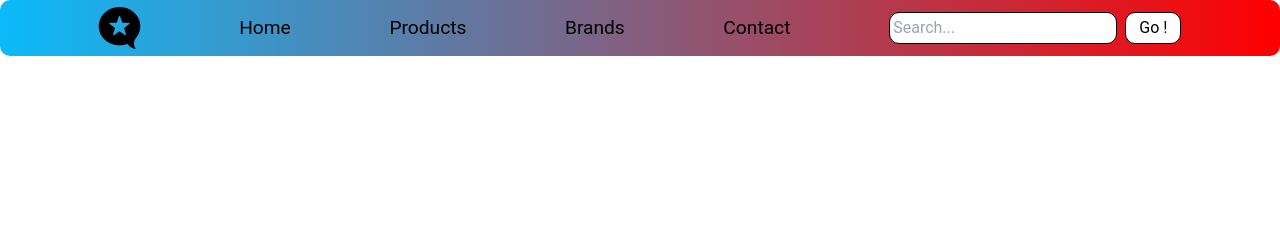
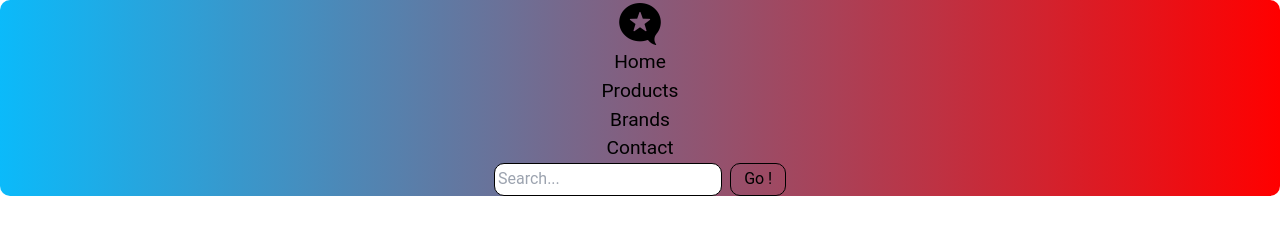
Before and after one commit to Laskovic/responsive_menu, a website: page index.html in a window 1280 px wide. Drawn offline with nearby package versions, Linux system fonts and the light colour scheme; files that its build step writes are made by us from their sources.

Commit message:
successfully installed tailwind, proceeding to adding tailwind classes instead of using plain css

```diff
--- a/index.html
+++ b/index.html
@@ -4,20 +4,22 @@
     <meta charset="UTF-8">
     <meta http-equiv="X-UA-Compatible" content="IE=edge">
     <meta name="viewport" content="width=device-width, initial-scale=1.0">
-    <link rel="stylesheet" href="/scr/styles.css">
+    <link rel="stylesheet" href="./tailwind/output.css">
     <script src="https://kit.fontawesome.com/51eb43ada7.js" crossorigin="anonymous"></script>
     <title>Menu</title>
 </head>
 <body>
     <section>
-        <div class="wrapper">
+        <div class="wrapper flex flex-col">
             <i class="fa-brands fa-microblog"></i>
                     <a href="" class="link">Home</a>
                     <a href="" class="link">Products</a>
                     <a href="" class="link">Brands</a>
                     <a href="" class="link">Contact</a>
                     <div class="search-wrapper">
+                        <form action="">
                         <input type="text" class="searchTerm" placeholder="Search...">
+                        </form>
                         <button type="submit" class="searchButton">Go !
                         </button>
                 </div>
--- a/src/styles.css
+++ b/styles.css
@@ -1,6 +1,12 @@
 @tailwind base;
 @tailwind components;
 @tailwind utilities;
+
+
+@tailwind base;
+@tailwind components;
+@tailwind utilities;
+
 
 @import url('https://fonts.googleapis.com/css2?family=Roboto:wght@500&display=swap');
 
--- /dev/null
+++ b/tailwind.config.js
@@ -0,0 +1,8 @@
+/** @type {import('tailwindcss').Config} */
+module.exports = {
+  content: ['./index.html'],
+  theme: {
+    extend: {},
+  },
+  plugins: [],
+}
```
Also changed, not shown: package.json (+12 -4 lines), tailwind/output.css (added), 2 other files.
